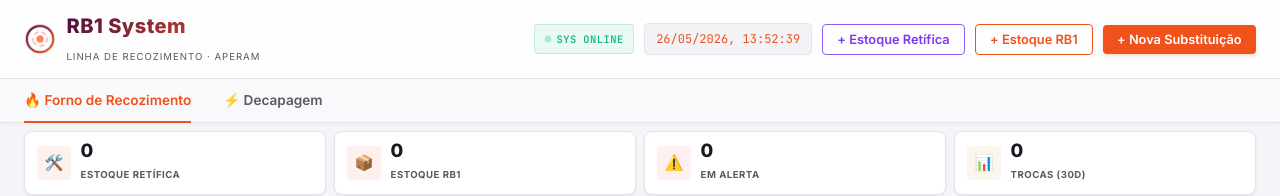
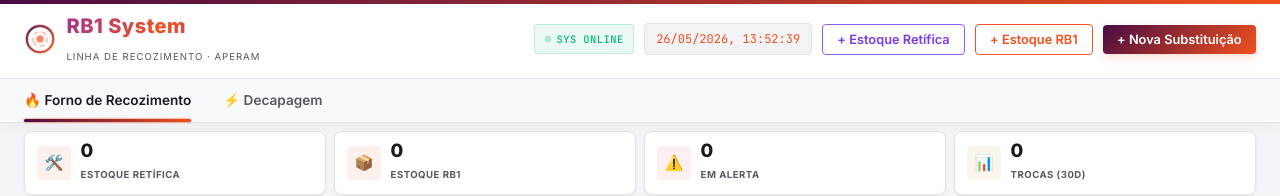
Before and after one commit to bininpython/rb1-roll, a website built with Vite: page index.html in a window 1280 px wide. Shown: the top 196 px of the page. Built offline with nearby package versions, Linux system fonts and the light colour scheme; some packages are replaced by stand-ins of ours; no server answers; the database is empty.

Commit message:
feat: adicionar efeitos de brilho metalico nos logos, abas e bordas gradientes da Aperam

```diff
--- a/src/style.css
+++ b/src/style.css
@@ -45,7 +45,15 @@ body {
   background: rgba(255, 255, 255, 0.85);
   backdrop-filter: blur(12px);
   border-bottom: 1px solid var(--border);
-  box-shadow: 0 1px 4px rgba(0, 0, 0, 0.04);
+  box-shadow: 0 4px 15px rgba(73, 11, 66, 0.04);
+}
+#app-header::before {
+  content: '';
+  position: absolute;
+  top: 0; left: 0; right: 0;
+  height: 3.5px;
+  background: var(--accent-gradient);
+  z-index: 101;
 }
 .header-inner {
   max-width: 1360px; margin: 0 auto; padding: .65rem 1.5rem;
@@ -55,9 +63,14 @@ body {
 .brand-icon { display: flex; }
 .brand-name {
   font-size: 1.25rem; font-weight: 800; letter-spacing: 0.5px;
-  background: var(--accent-gradient);
+  background: linear-gradient(120deg, #490b42 0%, #a2358f 25%, #f1511b 50%, #a2358f 75%, #490b42 100%);
+  background-size: 200% auto;
   -webkit-background-clip: text;
   -webkit-text-fill-color: transparent;
+  animation: brandShimmer 4s linear infinite;
+}
+@keyframes brandShimmer {
+  to { background-position: 200% center; }
 }
 .brand-sub {
   font-size: .6rem; color: var(--text-secondary); letter-spacing: 1px; text-transform: uppercase;
@@ -85,7 +98,23 @@ body {
   color: var(--text-secondary); cursor: pointer; transition: all .15s; margin-bottom: -1px;
 }
 .main-tab:hover { color: var(--text); }
-.main-tab.active { color: var(--accent); border-bottom-color: var(--accent); }
+.main-tab.active {
+  color: var(--text);
+  position: relative;
+}
+.main-tab.active::after {
+  content: '';
+  position: absolute;
+  bottom: -1px; left: 0; right: 0;
+  height: 3px;
+  background: var(--accent-gradient);
+  border-radius: 999px;
+  animation: tabGlow 2.5s ease-in-out infinite alternate;
+}
+@keyframes tabGlow {
+  0% { filter: drop-shadow(0 0 1px #f1511b); }
+  100% { filter: drop-shadow(0 0 4px #f1511b); }
+}
 
 .view-hidden { display: none !important; }
 .view-active { display: block; animation: fadeIn .3s ease; }
@@ -107,10 +136,27 @@ body {
   border: none; cursor: pointer; transition: all .15s ease;
 }
 .btn-primary {
-  background: var(--accent); color: #fff;
-  box-shadow: 0 2px 4px rgba(241, 81, 27, 0.2);
+  background: var(--accent-gradient); color: #fff;
+  box-shadow: 0 3px 8px rgba(241, 81, 27, 0.18);
+  position: relative;
+  overflow: hidden;
 }
-.btn-primary:hover { background: #d74110; }
+.btn-primary::after {
+  content: '';
+  position: absolute;
+  top: -50%; left: -60%; width: 200%; height: 200%;
+  background: linear-gradient(to right, transparent, rgba(255,255,255,0.22), transparent);
+  transform: rotate(30deg);
+  transition: all 0.5s cubic-bezier(0.16, 1, 0.3, 1);
+  opacity: 0;
+}
+.btn-primary:hover {
+  box-shadow: 0 4px 12px rgba(241, 81, 27, 0.25);
+}
+.btn-primary:hover::after {
+  left: 100%;
+  opacity: 1;
+}
 .btn-ghost {
   background: transparent; color: var(--text-secondary); border: 1px solid var(--border);
 }
@@ -137,12 +183,15 @@ body {
 .stat-card {
   background: var(--bg-card); border: 1px solid var(--border); border-radius: var(--radius);
   padding: .5rem .75rem; display: flex; align-items: center; gap: .6rem;
-  box-shadow: var(--shadow); transition: all 0.2s ease;
+  box-shadow: var(--shadow); transition: all 0.25s cubic-bezier(0.16, 1, 0.3, 1);
 }
 .stat-card:hover {
-  border-color: var(--accent);
-  box-shadow: var(--shadow-md);
-  transform: translateY(-1px);
+  border-color: transparent;
+  background: linear-gradient(var(--bg-card), var(--bg-card)) padding-box,
+              var(--accent-gradient) border-box;
+  border: 1px solid transparent;
+  box-shadow: 0 8px 20px rgba(73, 11, 66, 0.04), 0 4px 10px rgba(241, 81, 27, 0.04);
+  transform: translateY(-2px);
 }
 .stat-icon {
   width: 34px; height: 34px; border-radius: var(--radius-sm);
```
